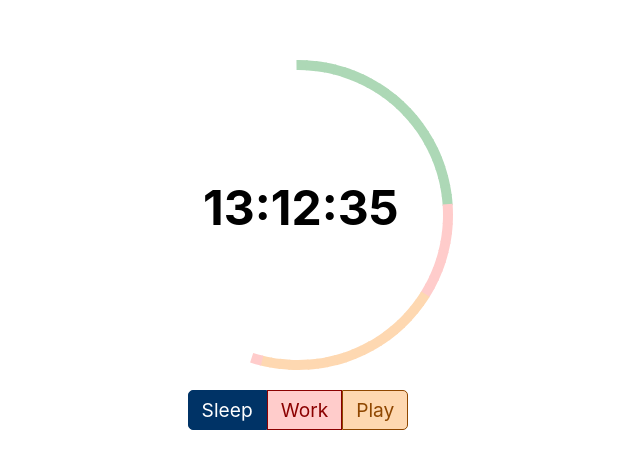
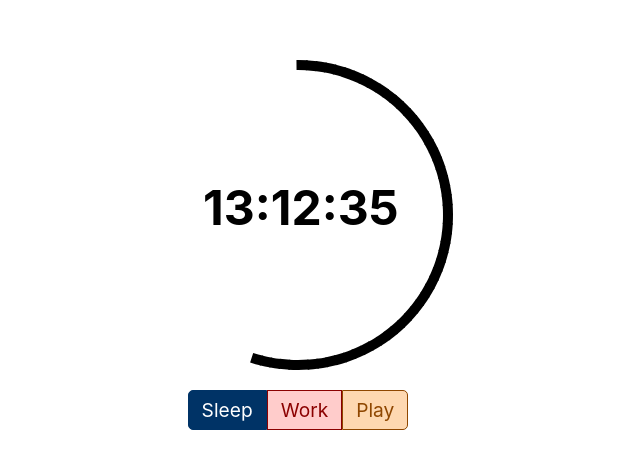
Before and after one commit to d-kowalik/productive-time-tracker, a React (Create React App) app: page / in a window 1280 px wide. Shown: the part 165-634 px from the top of the page, without its empty margins (342-982 px from the left). Built offline with nearby package versions, Linux system fonts and the light colour scheme.

Commit message:
Load taskStates from cookies in App ctor

```diff
--- a/src/App.js
+++ b/src/App.js
@@ -12,15 +12,14 @@ import './App.css'
 class App extends Component {
   constructor(props) {
     super(props)
+    const { cookies } = props
+    let taskStates = cookies.get(todayDMY())
+    taskStates = taskStates === undefined ? {} : taskStates
+
     this.state = {
       time: new Date(),
       taskState: 'SLEEP',
-      taskStates: {
-        0: SLEEP_COLOR,
-        25: WORK_COLOR,
-        35: PLAY_COLOR,
-        55: WORK_COLOR
-      }
+      taskStates
     }
   }
 
```
